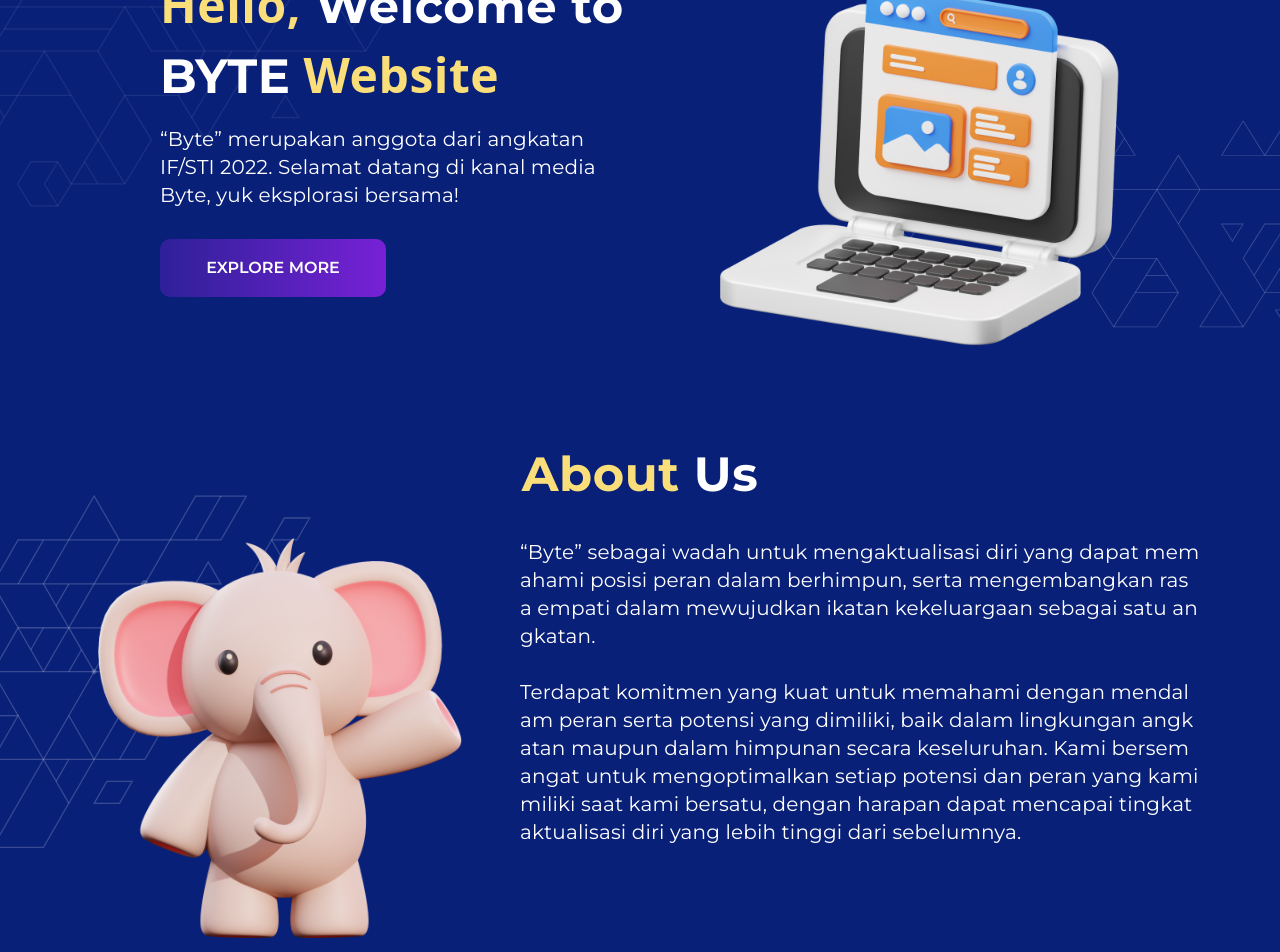
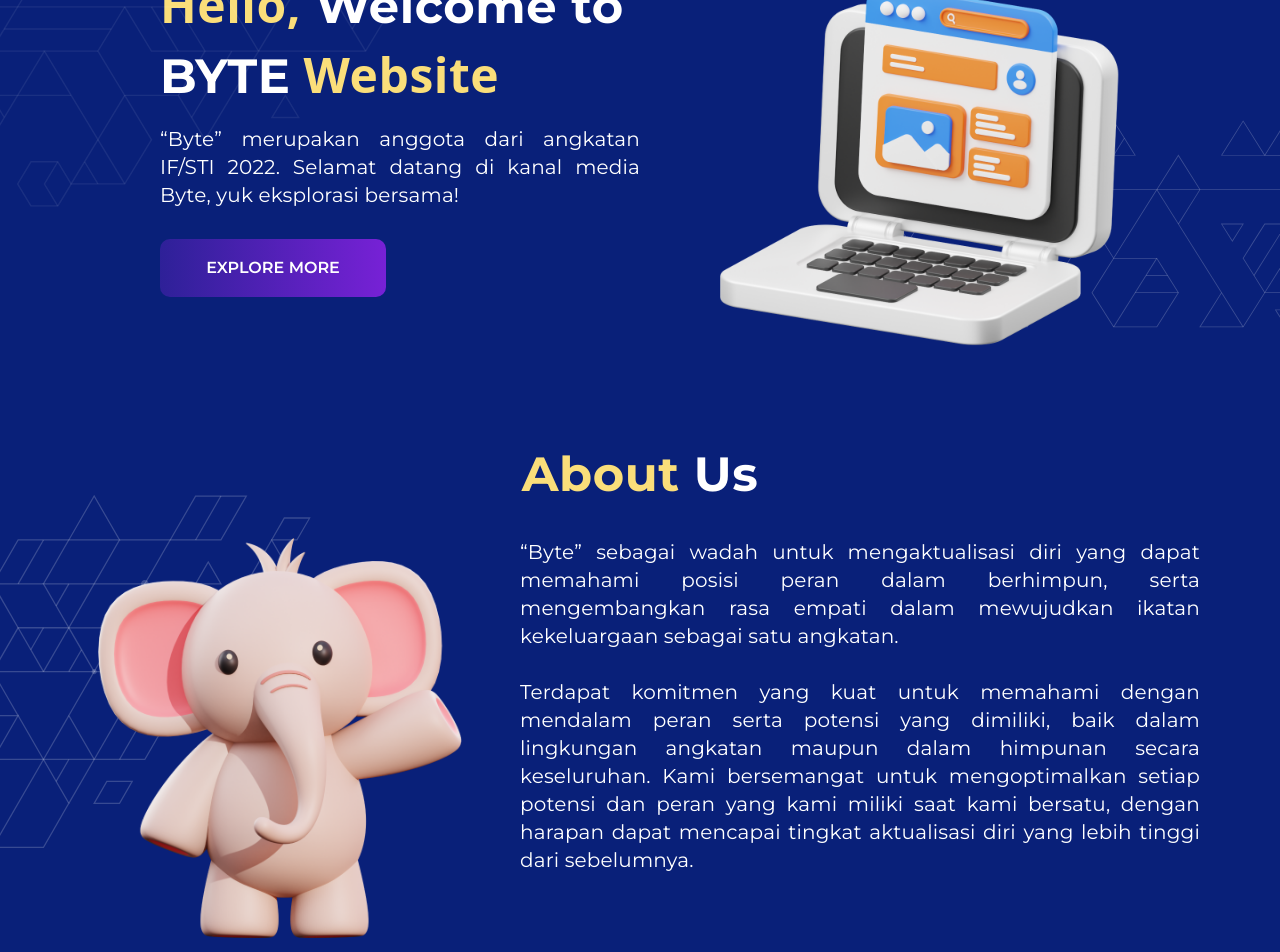
Before and after one commit to amaliap21/Web-Aksang, a Next.js app: page / in a window 1280 px wide. Shown: the part 200-1152 px from the top of the page. Built offline with nearby package versions, Linux system fonts and the light colour scheme.

Commit message:
feat(develop): add onClick di button

```diff
--- a/app/page.js
+++ b/app/page.js
@@ -11,7 +11,7 @@ const Home = () => {
       title: "Cup",
       description: "Pertandingan basket dan futsal antar angkatan di HMIF",
       buttonText: "KUNJUNGI",
-      buttonUrl: "/",
+      buttonUrl: "/cup/futsal",
       imageAlt: "Cup",
       imageUrl: "/peluit.png",
       width: 200,
--- a/components/about.js
+++ b/components/about.js
@@ -27,7 +27,7 @@ const About = () => {
             className="lg:w-[500px] lg:h-[500px] w-[300px] h-[500px] absolute -left-[130px] top-[590px] z-[-1] overflow-hidden"
           />
           <div className="flex-1 flex flex-col justify-start px-25">
-            <p className=" flex break-all  text-white font-montserrat text-[16px] lg:text-xl font-[400] tracking-[0.16px] leading-[140%]">
+            <p className=" flex break-normal text-justify text-white font-montserrat text-[16px] lg:text-xl font-[400] tracking-[0.16px] leading-[140%]">
               “Byte” sebagai wadah untuk mengaktualisasi diri yang dapat
               memahami posisi peran dalam berhimpun, serta mengembangkan rasa
               empati dalam mewujudkan ikatan kekeluargaan sebagai satu angkatan.
--- a/components/hero.js
+++ b/components/hero.js
@@ -27,7 +27,7 @@ const Hero = () => {
               </span>{" "}
               Website
             </h1>
-            <p className="mt-[15px] flex  text-white font-montserrat text-[16px] lg:text-xl font-[400] tracking-[0.16px] leading-[140%]">
+            <p className="mt-[15px] flex break-normal text-justify text-white font-montserrat text-[16px] lg:text-xl font-[400] tracking-[0.16px] leading-[140%]">
               “Byte” merupakan anggota dari angkatan IF/STI 2022. Selamat datang
               di kanal media Byte, yuk eksplorasi bersama!
             </p>
--- a/components/persuasive-qr.js
+++ b/components/persuasive-qr.js
@@ -32,9 +32,11 @@ export default function PersuasiveQr({
             height={150}
           />
         </div>
-        <button className="mx-auto w-[156px] h-[44px] lg:w-[226px] lg:h-[60px] text-[14px] lg:text-xl bg-[#C53998] border-[#9999FF] mt-[20px] font-semibold rounded-2xl border drop-shadow-xl ">
-          {buttonText}
-        </button>
+        <a href="https://bit.ly/DaftarBYTECup">
+          <button className="mx-auto w-[156px] h-[44px] lg:w-[226px] lg:h-[60px] text-[14px] lg:text-xl bg-[#C53998] border-[#9999FF] mt-[20px] font-semibold rounded-2xl border drop-shadow-xl ">
+            {buttonText}
+          </button>
+        </a>
       </div>
     </div>
   );
```
